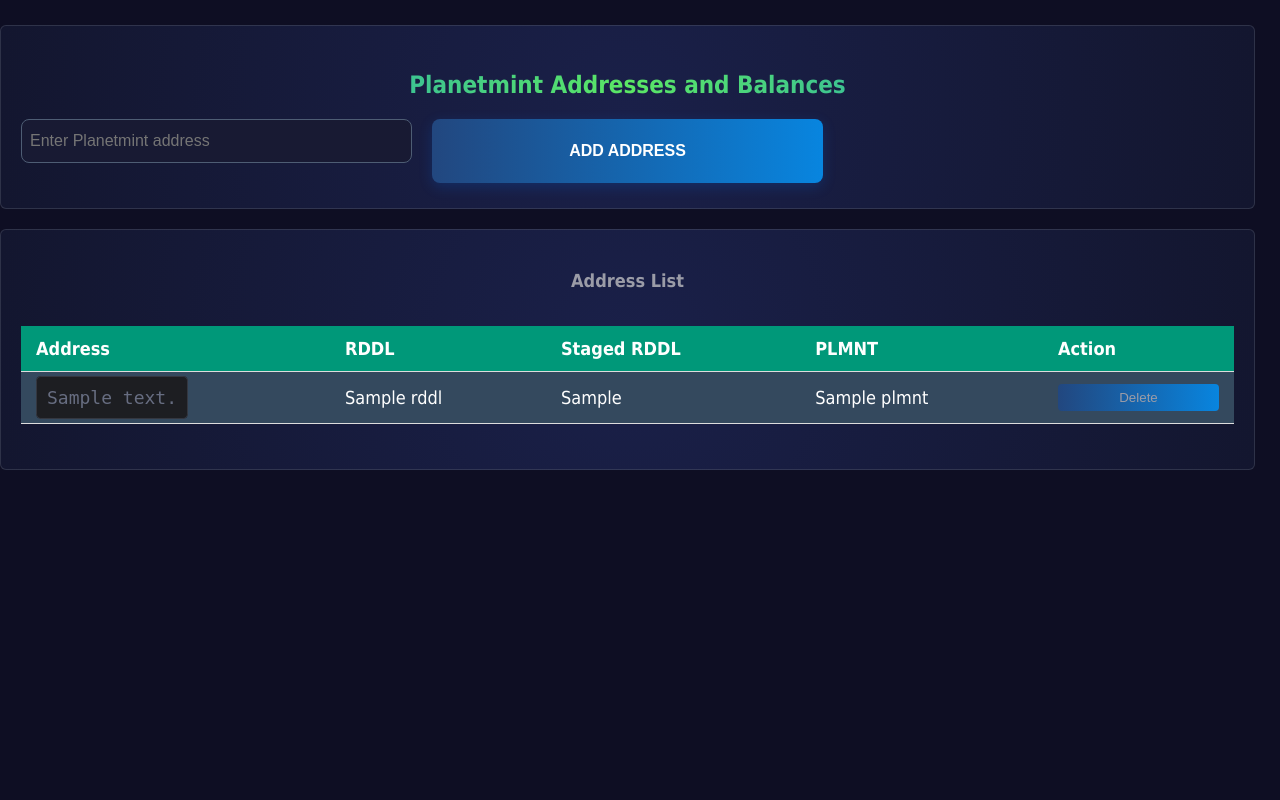
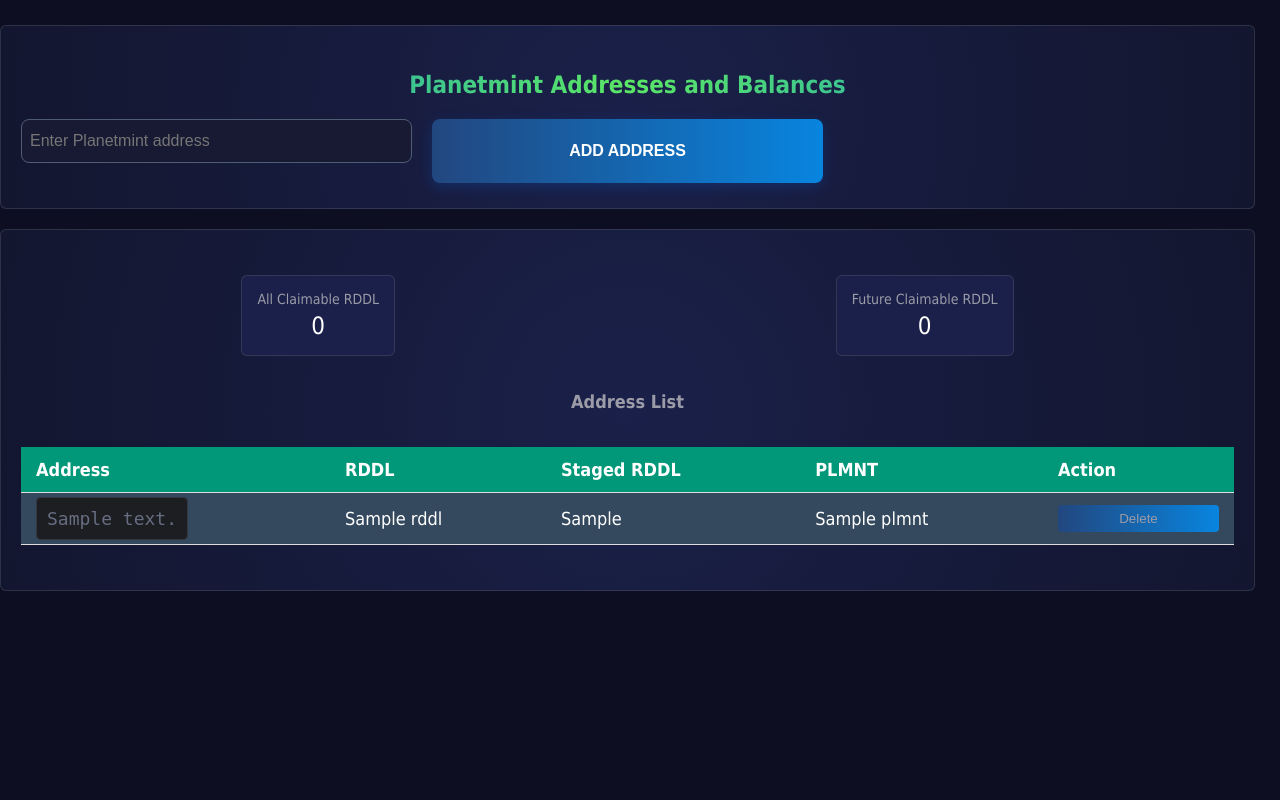
Before and after one commit to eckelj/RddlRewardOverview, a FastAPI app: template templates/index.html in a window 1280 px wide. Run offline with FastAPI, Linux system fonts and the light colour scheme; the template is opened without the code that fills it: most values are stand-ins (such as "Sample title", 1, 10 or a date in 2020).

Commit message:
Add sumarized field

```diff
--- a/templates/index.html
+++ b/templates/index.html
@@ -5,6 +5,30 @@
     <meta name="viewport" content="width=device-width, initial-scale=1.0">
     <title>Planetmint Addresses and Balances</title>
     <link rel="stylesheet" href="{{ url_for('static', path='css/app.css') }}">
+    <style>
+        .summary-container {
+            display: flex;
+            justify-content: space-around;
+            margin-top: 20px;
+            margin-bottom: 20px;
+        }
+        .summary-box {
+            background-color: #1a2049;
+            border: 1px solid rgba(89, 92, 111, 0.4);
+            border-radius: 6px;
+            padding: 15px;
+            text-align: center;
+        }
+        .summary-label {
+            font-size: 14px;
+            color: #9b9ca7;
+        }
+        .summary-value {
+            font-size: 24px;
+            color: #ffffff;
+            margin-top: 5px;
+        }
+    </style>
 </head>
 <body>
     <div class="wrapper-container">
@@ -24,8 +48,18 @@
                 </section>
 
                 <section class="section">
+                    <div class="summary-container">
+                        <div class="summary-box">
+                            <div class="summary-label">All Claimable RDDL</div>
+                            <div id="total-rddl" class="summary-value">0</div>
+                        </div>
+                        <div class="summary-box">
+                            <div class="summary-label">Future Claimable RDDL</div>
+                            <div id="total-staged-rddl" class="summary-value">0</div>
+                        </div>
+                    </div>
                     <h2 class="section-title">Address List</h2>
-                    <table>
+                    <table id="address-table">
                         <thead>
                             <tr>
                                 <th>Address</th>
@@ -59,5 +93,28 @@
     <div class="spinner-overlay">
         <div class="spinner"></div>
     </div>
+
+    <script>
+        function updateTotals() {
+            const table = document.getElementById('address-table');
+            let totalRDDL = 0;
+            let totalStagedRDDL = 0;
+
+            for (let i = 1; i < table.rows.length; i++) {
+                totalRDDL += parseInt(table.rows[i].cells[1].innerText) || 0;
+                totalStagedRDDL += parseInt(table.rows[i].cells[2].innerText) || 0;
+            }
+
+            document.getElementById('total-rddl').innerText = totalRDDL;
+            document.getElementById('total-staged-rddl').innerText = totalStagedRDDL;
+        }
+
+        // Call updateTotals when the page loads
+        window.onload = updateTotals;
+
+        // Set up a MutationObserver to watch for changes in the table
+        const observer = new MutationObserver(updateTotals);
+        observer.observe(document.getElementById('address-table'), { subtree: true, childList: true });
+    </script>
 </body>
 </html>
```
Also changed, not shown: README.txt.
